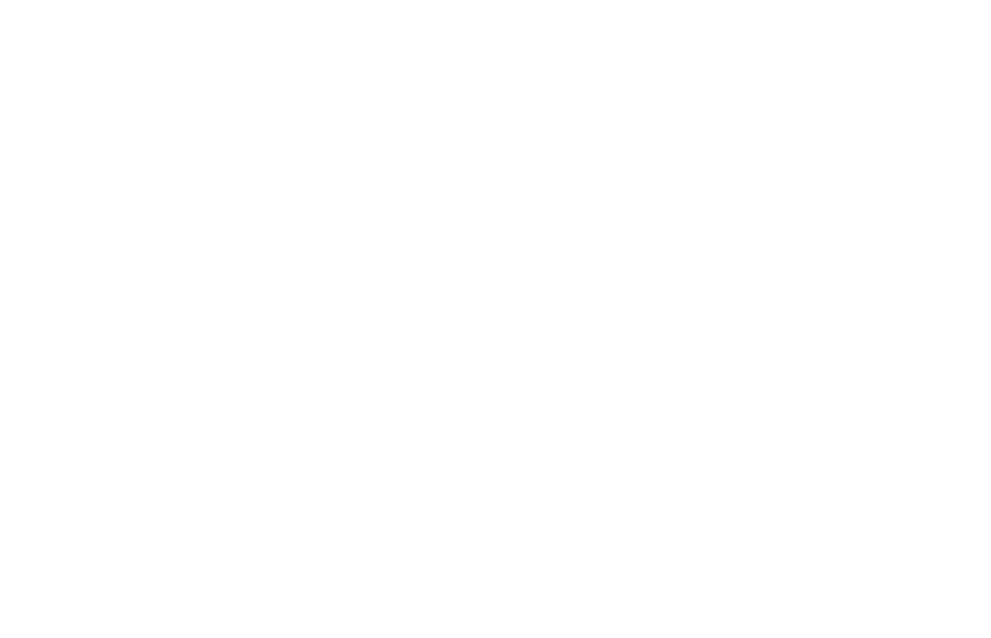
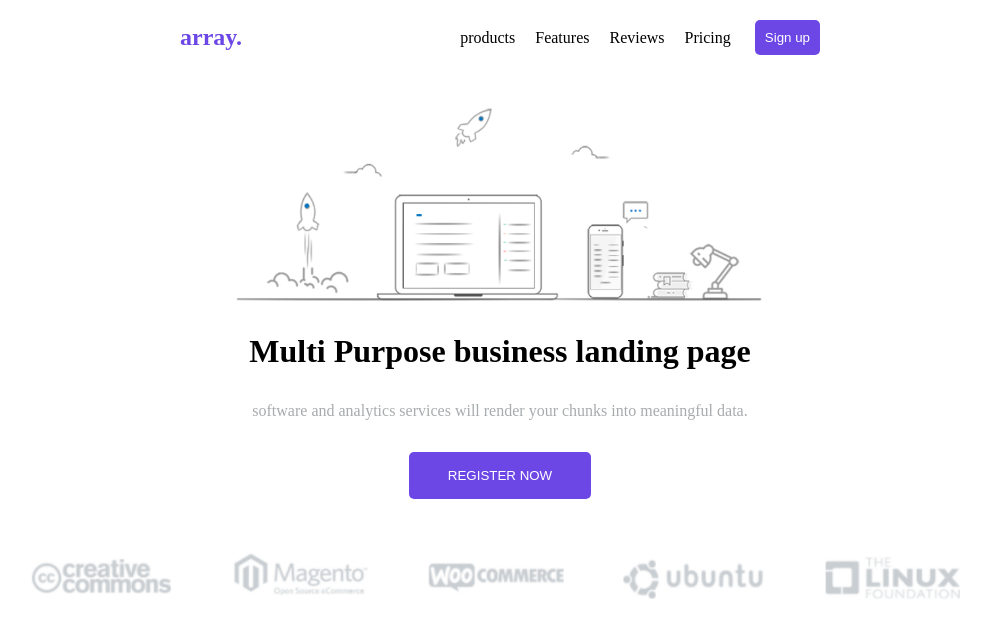
Before and after one commit to 07asfah/array, a plain HTML site: page index.html in a window 1280 px wide. Shown: the whole page, without its empty margins (140-1131 px from the left). Drawn offline with Linux system fonts and the light colour scheme.

Commit message:
nav-bar and the first section of the site

```diff
--- a/index.html
+++ b/index.html
@@ -4,8 +4,37 @@
     <meta charset="UTF-8">
     <meta name="viewport" content="width=device-width, initial-scale=1.0">
     <title>Document</title>
+    <link rel="stylesheet" href="./public/css/app.css">
 </head>
 <body>
 
+    <nav>
+        <h2>array.</h2>
+        <div class="right">
+            <menu class="menu">
+                <a href="">products</a>
+                <a href="">Features</a>
+                <a href="">Reviews</a>
+                <a href="">Pricing</a>
+            </menu>
+            <button>Sign up</button>
+        </div>
+    </nav>
+
+    <div class="first-section">
+        <img  src="./public/images/register-image.png" alt="">
+        <h1>Multi Purpose business landing page</h1>
+        <p>software and analytics services will render your chunks into meaningful data.</p>
+        <button>REGISTER NOW</button>
+    </div>
+
+    <div class="second-section">
+        <img width="150" src="./public/images/Screenshot 2025-03-04 145629.png" alt="">
+        <img width="150" src="./public/images/Screenshot 2025-03-04 145635.png" alt="">
+        <img width="150" src="./public/images/Screenshot 2025-03-04 145640.png" alt="">
+        <img width="150" src="./public/images/Screenshot 2025-03-04 145646.png" alt="">
+        <img width="150" src="./public/images/Screenshot 2025-03-04 145652.png" alt="">
+    </div>
+
 </body>
 </html>
--- a/public/css/app.css
+++ b/public/css/app.css
@@ -0,0 +1,72 @@
+*{
+    margin: 0;
+    padding: 0;
+}
+
+nav{
+    display: flex;
+    align-items: center;
+    justify-content: space-between;
+    padding-top: 20px;
+}
+
+nav>h2{
+    color: #6c47e6;
+    padding-left: 20rem;
+
+}
+
+.right{
+    display: flex;
+    align-items: center;
+    /* justify-content: center; */
+    padding-right: 20rem;
+    gap: 1rem;
+
+}
+
+.menu>a{
+    text-decoration: none;
+    color: black;
+    padding: 0.5rem;
+}
+
+.right>button{
+    background-color: #6c47e6;
+    border-radius: 5px;
+    border: none;
+    color: white;
+    padding: 10px;
+
+}
+
+
+.first-section{
+    display: flex;
+    flex-direction: column;
+    align-items: center;
+    justify-content: center;
+    padding-top: 3rem;
+    gap: 2rem;
+}
+
+.first-section>p{
+    color: rgb(168, 171, 173);
+}
+
+.first-section>button{
+    border: none;
+    background-color: #6c47e6;
+    color: white;
+    border-radius: 5px;
+    padding: 2vh 3vw;
+
+}
+
+.second-section{
+    display: flex;
+    align-items: center;
+    justify-content: center;
+    padding-top: 3rem;
+    gap: 3rem;
+}
```
Also changed, not shown: public/images/Screenshot 2025-02-05 123403.png (added), public/images/Screenshot 2025-03-04 145629.png (added), public/images/Screenshot 2025-03-04 145635.png (added), public/images/Screenshot 2025-03-04 145640.png (added), public/images/Screenshot 2025-03-04 145646.png (added), public/images/Screenshot 2025-03-04 145652.png (added), public/images/Turn-members-with-indirect-auto-loans-into-real-members.webp (added), public/images/register-image.png (added), 1 other file.
